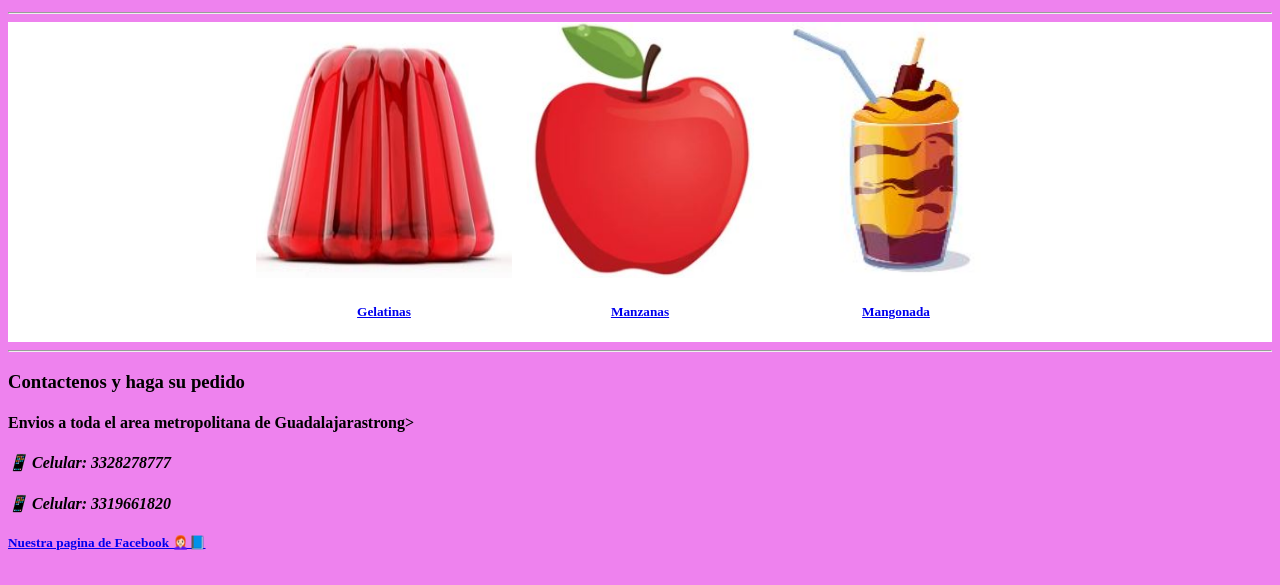
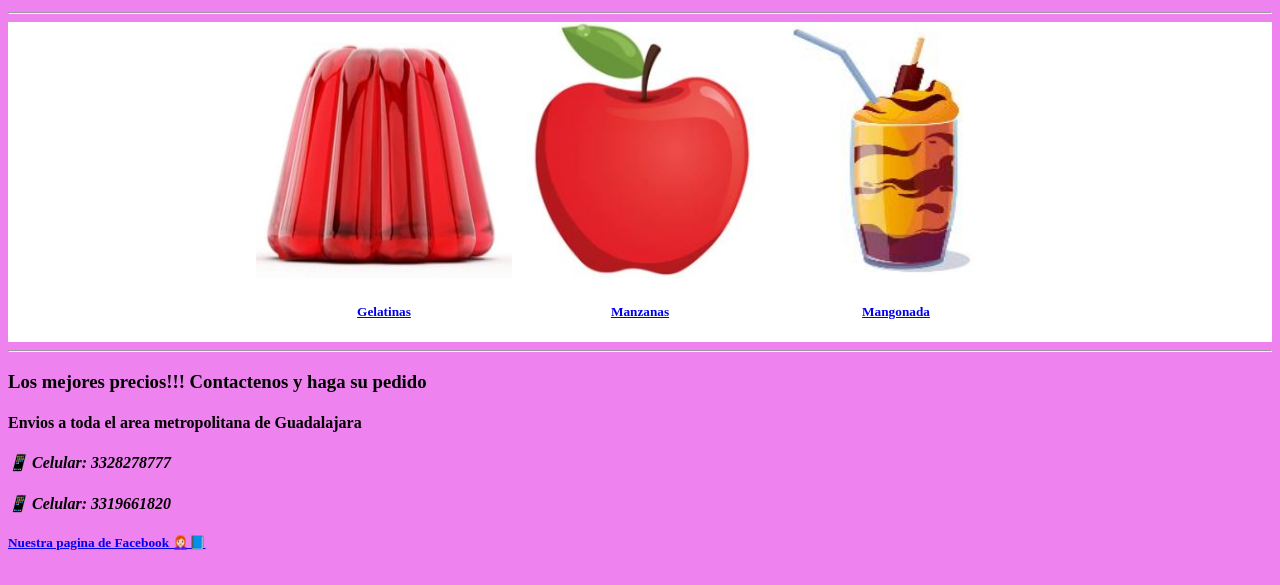
Before and after one commit to MrPadilla16/Gelatinas-Fabi-Luu, a plain HTML site: page index.html in a window 1280 px wide. Shown: the part 975-1560 px from the top of the page. Drawn offline with Linux system fonts and the light colour scheme; a web font is replaced by a local one.

Commit message:
Update index.html

```diff
--- a/index.html
+++ b/index.html
@@ -131,8 +131,8 @@
     <div class="third card"><a href="./mangonadagrid.html" ><img src="./images/mangonada.JPG" alt="Mangonadas"><h5>Mangonada</h5></a></div>
   </div>
 <hr>
-<h3>Contactenos y haga su pedido</h3>
-<h4><strong>Envios a toda el area metropolitana de Guadalajara</strong>strong></h4>
+<h3><strong> Los mejores precios!!! Contactenos y haga su pedido</strong></h3>
+<h4><strong>Envios a toda el area metropolitana de Guadalajara</strong></h4>
    <h4><em>📱 Celular: 3328278777</em></h4>
    <h4><em>📱 Celular: 3319661820</em></h4>
    <a  href="https://www.facebook.com/Merzula"  alt="Mangonadas"><h5>Nuestra pagina de Facebook 👩🏻‍🦰📘</h5></a>
```
